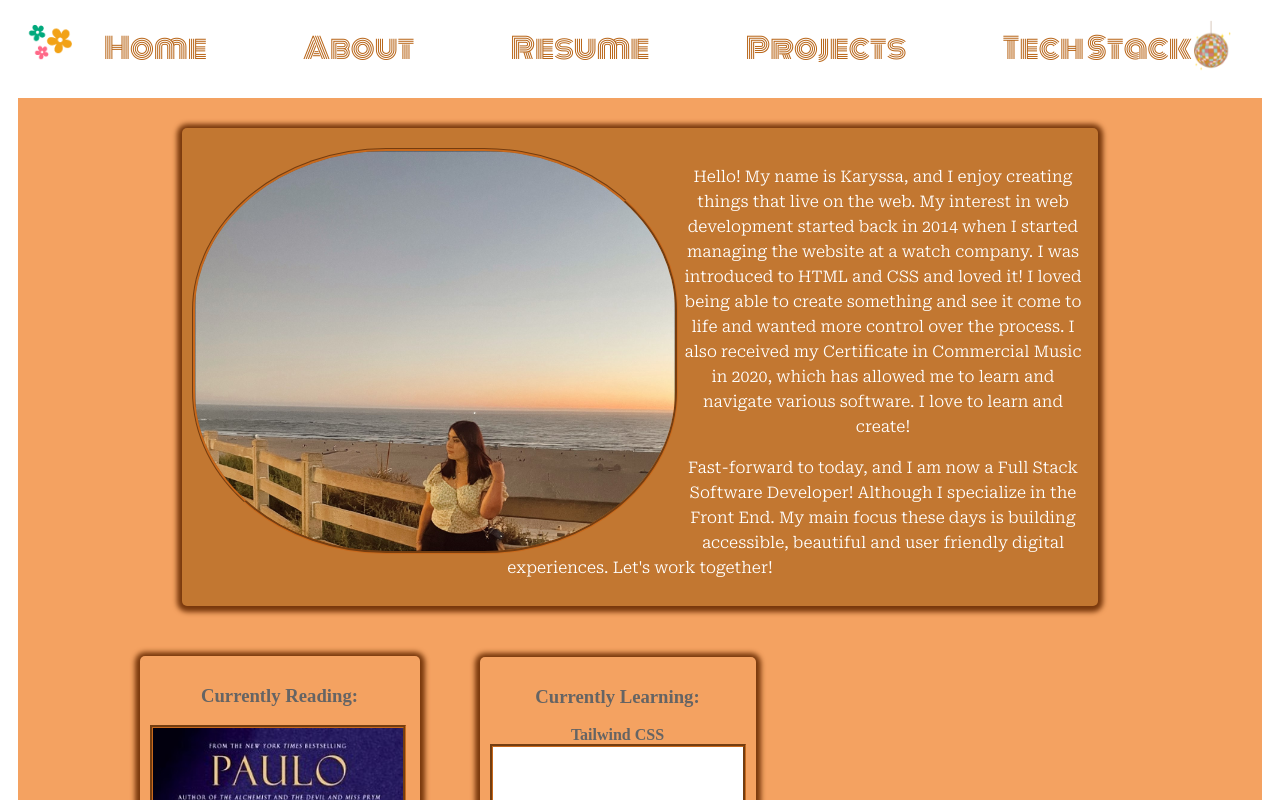
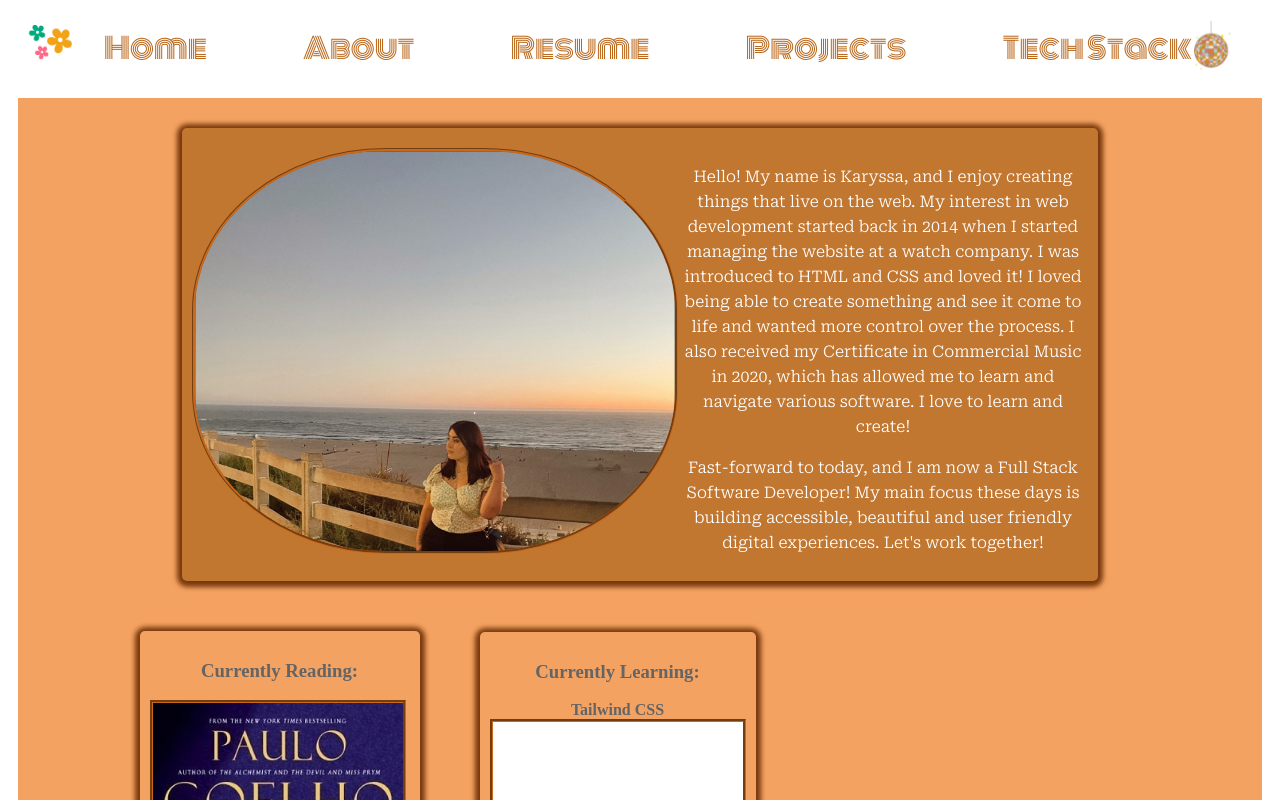
Before and after one commit to karyssa-dandrea/portfolio1, a React app: page /about in a window 1280 px wide. Shown: the top 800 px of the page. Built offline with nearby package versions, Linux system fonts and the light colour scheme; a web font is replaced by a local one.

Commit message:
fixed about me paragraph

```diff
--- a/src/views/About/AboutMe.jsx
+++ b/src/views/About/AboutMe.jsx
@@ -23,9 +23,8 @@ export default function AboutMe() {
         </p>
         <p>
           Fast-forward to today, and I am now a Full Stack Software Developer!
-          Although I specialize in the Front End. My main focus these days is
-          building accessible, beautiful and user friendly digital experiences.
-          Let's work together!
+          My main focus these days is building accessible, beautiful and user
+          friendly digital experiences. Let's work together!
         </p>
       </div>
       <div className={styles.fun}>
--- a/src/views/Home/Home.jsx
+++ b/src/views/Home/Home.jsx
@@ -16,8 +16,7 @@ export default function Home() {
             specializing in the front end.
           </em>{' '}
           I have a passion for creating intuitive and dynamic user experiences.
-          Interested in the entire frontend and working on ambitious projects
-          with others.
+          I am interested in working on ambitious projects with others!
         </p>
         <img src={codingg} className={styles.coding} alt="coding quote" />
       </div>
```
